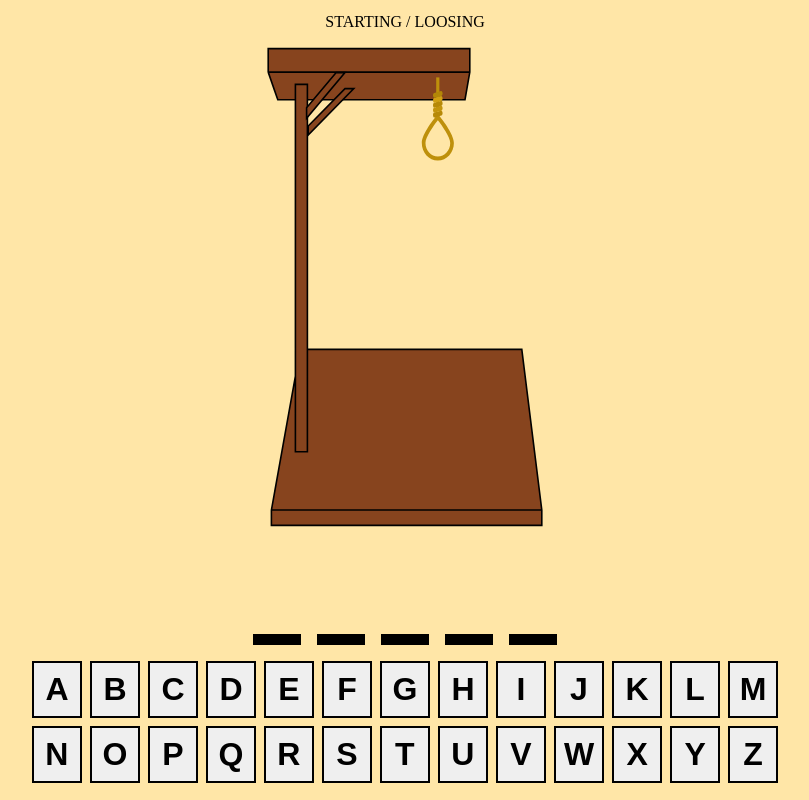
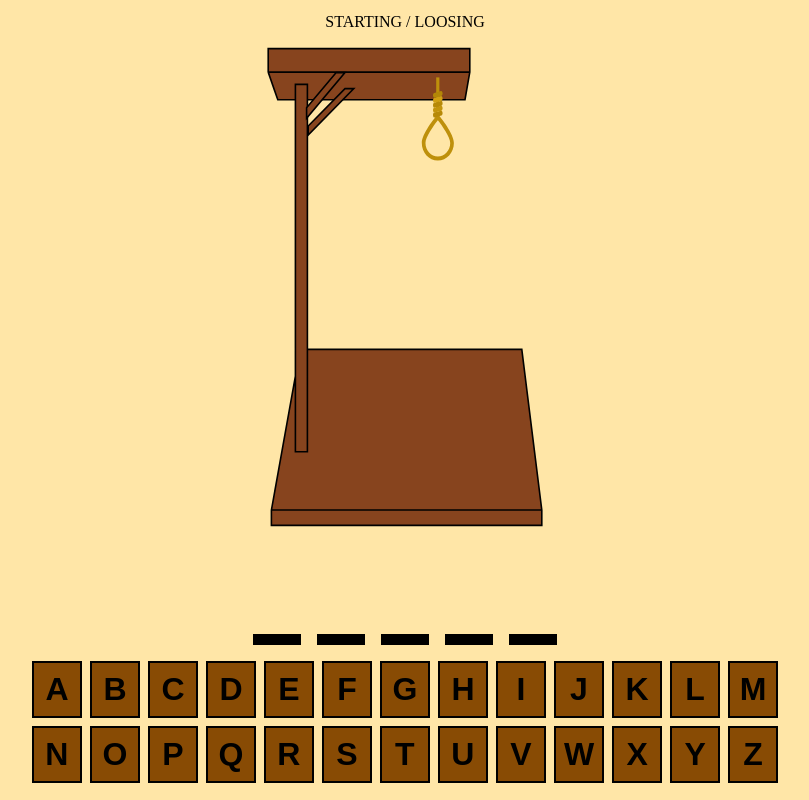
Before and after one commit to Captain-Leftovers/hangman, a React (Vite) app: page / in a window 1280 px wide. Shown: the whole page, without its empty margins (235-1044 px from the left). Built offline with nearby package versions, Linux system fonts and the light colour scheme.

Commit message:
fixed  capital letter input from keyboard

```diff
--- a/src/App.tsx
+++ b/src/App.tsx
@@ -9,8 +9,9 @@ import HangmanSvg from "./components/HangmanSvg/HangmanSvg"
 function App() {
 
   const [wordFromArchive, setWordFromArchive] = useState(() => {
-     return archive[Math.floor(Math.random() * archive.length)]
+     return archive[Math.floor(Math.random() * archive.length)].toLowerCase()
   })
+
 
   const [usedLetters, setUsedLetters] = useState<string[]>([])
 
@@ -19,6 +20,7 @@ function App() {
   const correctLetters = usedLetters.filter(letter => wordFromArchive.includes(letter));
 
   const addLetter= useCallback((letter:string) => {
+    // letter = letter.toLowerCase();
     if (usedLetters.includes(letter)) return
 
     setUsedLetters(oldLetters => [...oldLetters, letter])
@@ -30,9 +32,9 @@ function App() {
        const keyboardHandler = (e:KeyboardEvent) =>{
        let letter:string = e.key
 
-       if(!letter.match(/^[a-z]$/))  return
+       if(!letter.match(/^[a-zA-Z]$/))  return
        e.preventDefault()
-       addLetter(letter)
+       addLetter(letter.toLowerCase())
 
     }
 
--- a/src/components/Letters/Letters.module.css
+++ b/src/components/Letters/Letters.module.css
@@ -22,22 +22,22 @@
     min-height: 50px;
     border: 2px solid black;
     cursor:pointer;
-
+    background-color: #884b04;
 }
 
 .keys.active {
-    background-color:#bb9457;
+    background-color:#7f591a;
 
 }
 
 .keys.inactive {
-    background-color:#bb9457;
-    opacity: .5;
+    background-color:#c7a164;
+    opacity: .2;
 }
 
 
 .keys:hover:not(:disabled),
 .keys:focus:not(:disabled) {
-    background-color:#99582a;
+    background-color:#b85005;
     color: #ffe6a7 ;
 }
--- a/src/components/Letters/Letters.tsx
+++ b/src/components/Letters/Letters.tsx
@@ -14,7 +14,9 @@ function Letters({correctLetters, incorrectLetters, addLetter}:LettersProps) {
     return (
        <div className={LettersCSS.keyboard}>
             {lettersArr.map((key)=>{
-                return <button onClick={()=>addLetter(key)} className={`${LettersCSS.keys}`} key={key}>{key}</button>
+                const isActive = correctLetters.includes(key);
+                const isInactive = incorrectLetters.includes(key)
+                return <button onClick={()=>addLetter(key)} className={`${LettersCSS.keys} ${isActive ? LettersCSS.active : ""} ${isInactive ? LettersCSS.inactive : ""}`} key={key}>{key}</button>
             })}
        </div>
     )
```
